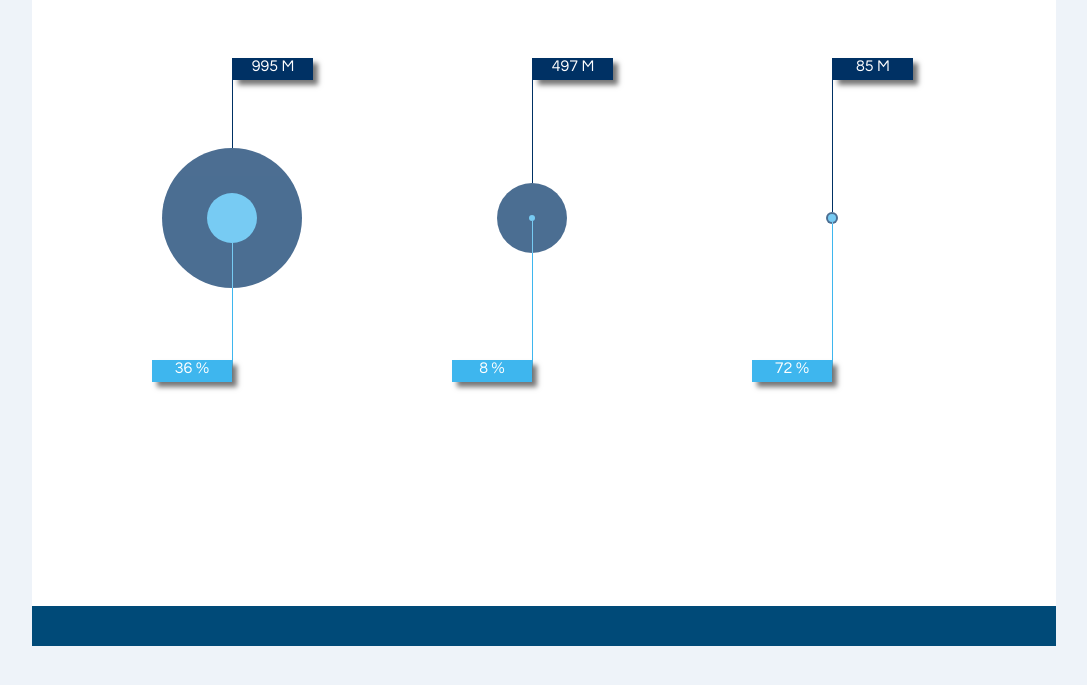
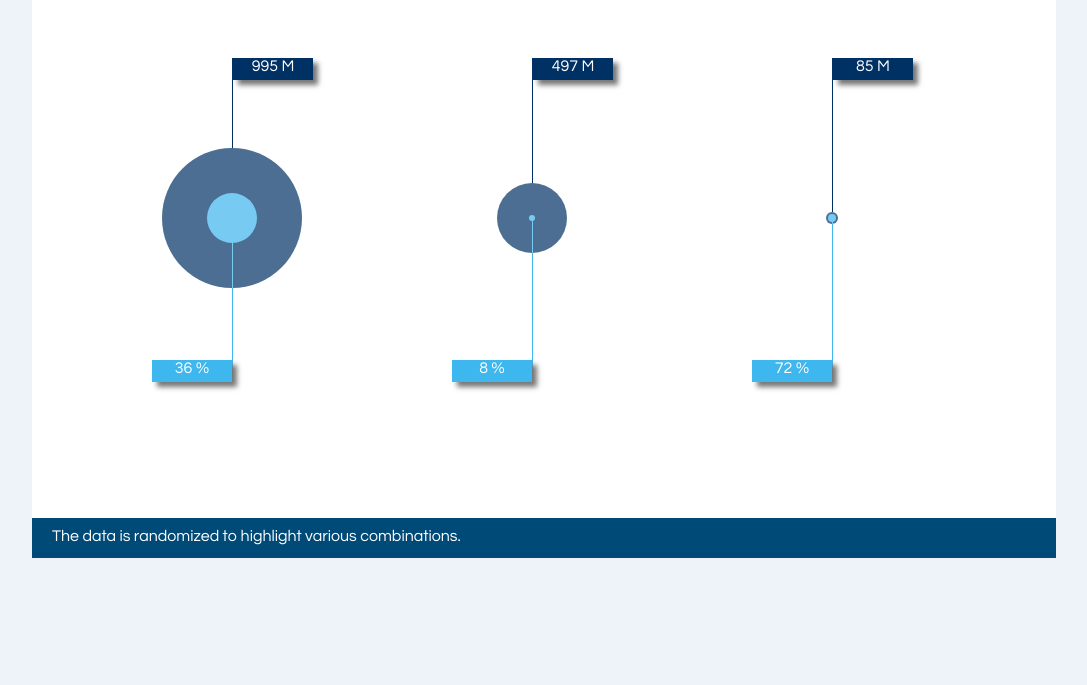
Before and after one commit to pinakinmistry/Viz, a plain HTML site: page ValuesFlagShip/index.html in a window 1280 px wide. Shown: the part 79-764 px from the top of the page, without its empty margins (96-1183 px from the left). Drawn offline with Linux system fonts and the light colour scheme; files whose address does not match are found by name.

Commit message:
Adding description in footer of ValuesFlagShip

```diff
--- a/ValuesFlagShip/css/app.css
+++ b/ValuesFlagShip/css/app.css
@@ -48,7 +48,7 @@ header .content .clientname {
 
 .dividerLine {
      border-left: 2px solid #16222c;
-     height:20px;
+     height: 20px;
      display: inline;
      margin: 12px;
 }
@@ -56,7 +56,7 @@ header .content .clientname {
 .container {
   position: relative;
   width: 100%;
-  height: 648px;
+  height: 560px;
   background-color: #fff;
 }
 
@@ -189,6 +189,5 @@ footer {
   height: 20px;
   padding: 10px 20px;
   color: #fff;
-  text-align: center;
   background: #004a78;
 }
--- a/ValuesFlagShip/index.html
+++ b/ValuesFlagShip/index.html
@@ -61,6 +61,7 @@
       </div>
     </div>
     <footer>
+      The data is randomized to highlight various combinations.
     </footer>
   </div>
   <!-- base JS libs -->
```
